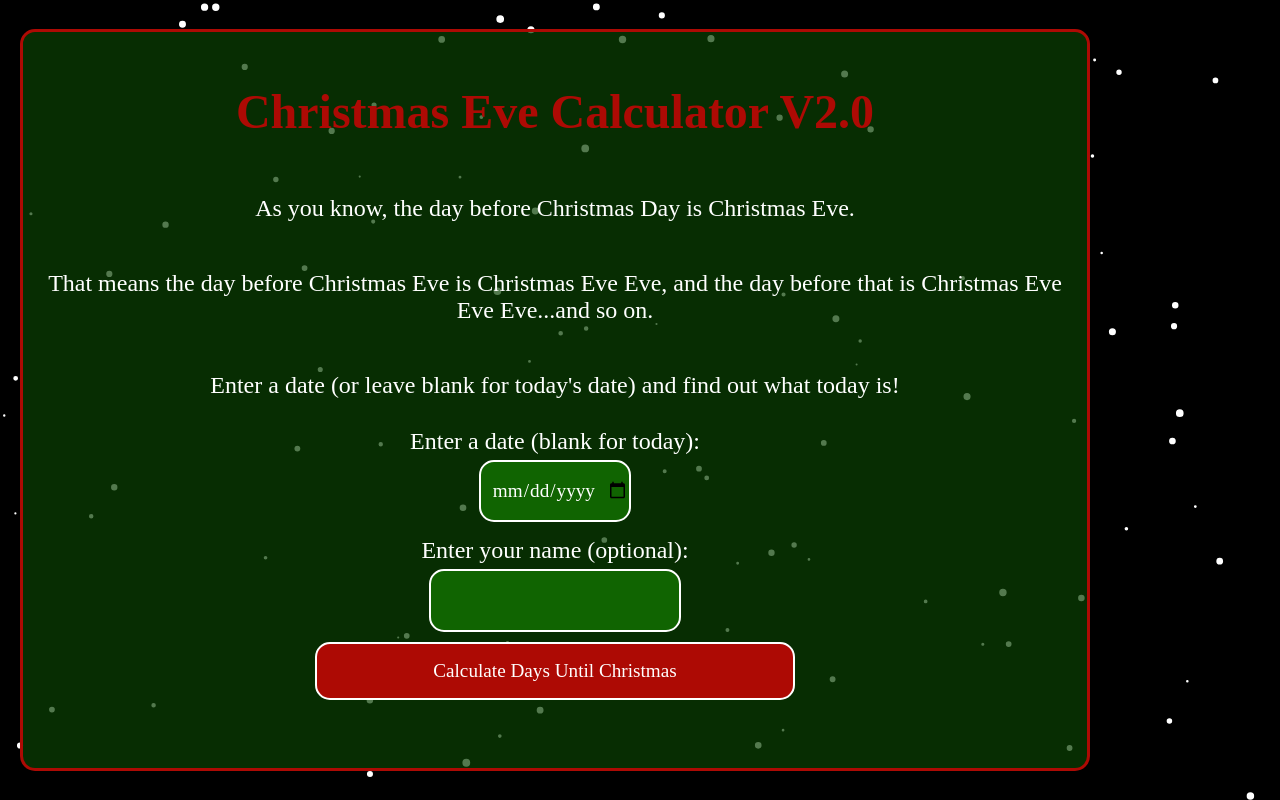
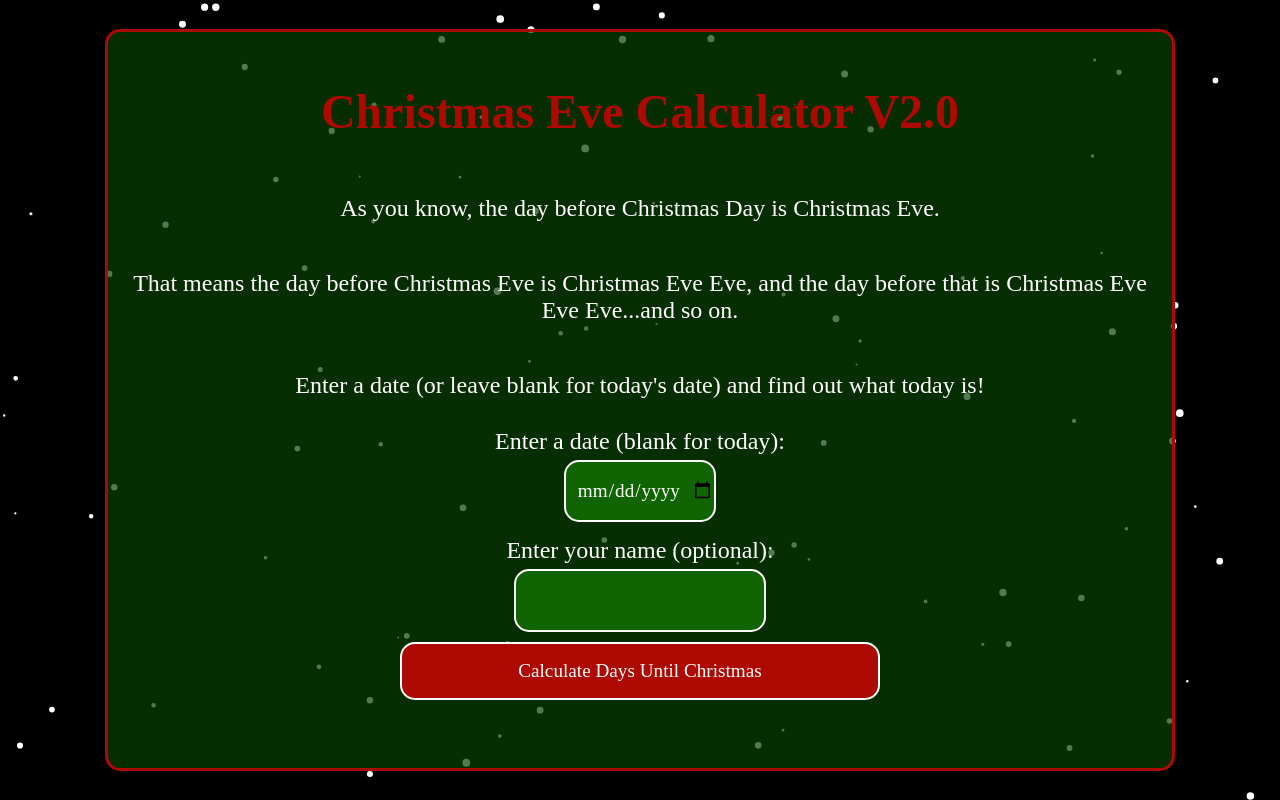
Before and after one commit to davidhuckfield/Christmas_Eve_Eve_Calculator, a Flask app: page / in a window 1280 px wide. Run offline with Flask 3, Linux system fonts and the light colour scheme; some web fonts are replaced.

Commit message:
CSS changes to center horizontally

```diff
--- a/static/style.css
+++ b/static/style.css
@@ -4,6 +4,7 @@ body {
     display:flex;
     text-align:center;
     align-items:center;
+    justify-content: center;
     height:100vh;
     margin:0
 }
@@ -17,7 +18,8 @@ body {
     z-index: -1; /* Place behind main content */
     display:flex;
     text-align:center;
-    align-items:center
+    align-items:center;
+    justify-content: center;
 }
 
 #main {
```
